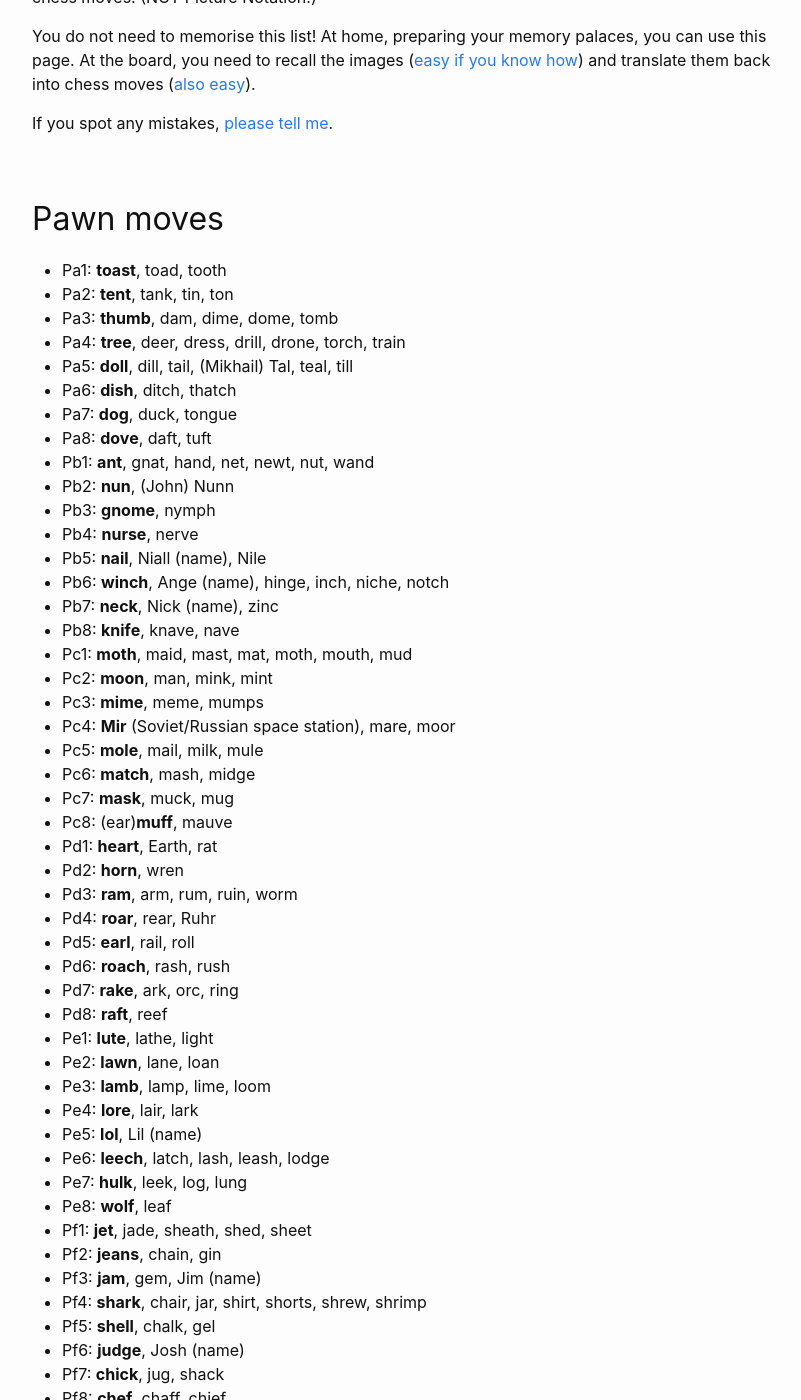
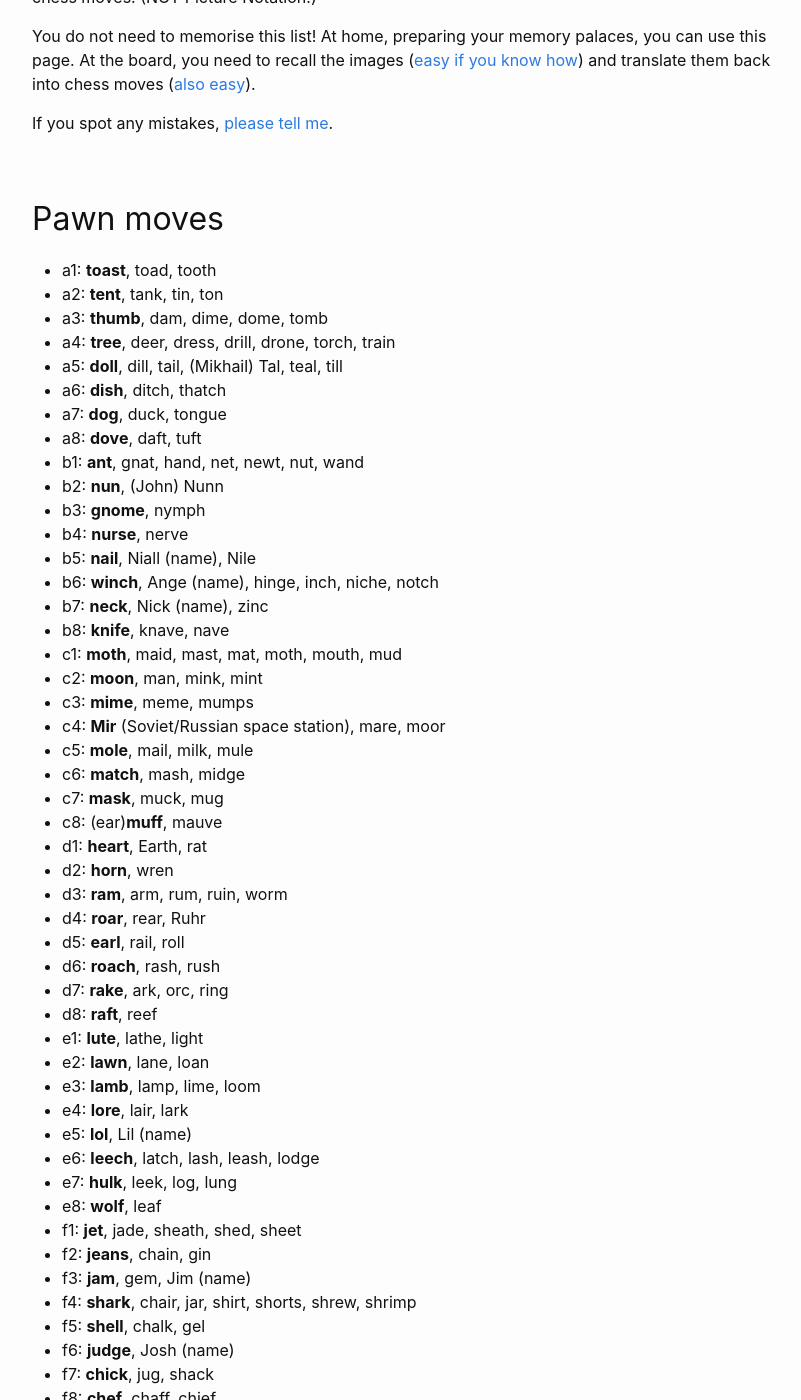
Before and after one commit to liontailedmacaque/liontailedmacaque.github.io, a Jekyll site: the page built from chessmemorypalace/picturewords.md, in a window 1280 px wide and 1400 px high, scrolled down 209 px. Shown: the whole window, without its empty margins (238-1039 px from the left). Built offline with Jekyll 4.4.1, drawn with Linux system fonts in a browser that asks for light colours; some of the changed text lies outside the part shown.

Commit message:
Update picturewords.md

```diff
--- a/chessmemorypalace/picturewords.md
+++ b/chessmemorypalace/picturewords.md
@@ -12,77 +12,77 @@ If you spot any mistakes, [please tell me](/contact).
 
 ## Pawn moves
 
-- Pa1: **toast**, toad, tooth
-- Pa2: **tent**, tank, tin, ton
-- Pa3: **thumb**, dam, dime, dome, tomb
-- Pa4: **tree**, deer, dress, drill, drone, torch, train
-- Pa5: **doll**, dill, tail, (Mikhail) Tal, teal, till
-- Pa6: **dish**, ditch, thatch
-- Pa7: **dog**, duck, tongue
-- Pa8: **dove**, daft, tuft
-&nbsp;
-- Pb1: **ant**, gnat, hand, net, newt, nut, wand
-- Pb2: **nun**, (John) Nunn
-- Pb3: **gnome**, nymph
-- Pb4: **nurse**, nerve
-- Pb5: **nail**, Niall (name), Nile
-- Pb6: **winch**, Ange (name), hinge, inch, niche, notch
-- Pb7: **neck**, Nick (name), zinc
-- Pb8: **knife**, knave, nave
-&nbsp;
-- Pc1: **moth**, maid, mast, mat, moth, mouth, mud
-- Pc2: **moon**, man, mink, mint
-- Pc3: **mime**, meme, mumps
-- Pc4: **Mir** (Soviet/Russian space station), mare, moor
-- Pc5: **mole**, mail, milk, mule
-- Pc6: **match**, mash, midge
-- Pc7: **mask**, muck, mug
-- Pc8: (ear)**muff**, mauve
-&nbsp;
-- Pd1: **heart**, Earth, rat
-- Pd2: **horn**, wren
-- Pd3: **ram**, arm, rum, ruin, worm
-- Pd4: **roar**, rear, Ruhr
-- Pd5: **earl**, rail, roll
-- Pd6: **roach**, rash, rush
-- Pd7: **rake**, ark, orc, ring
-- Pd8: **raft**, reef
-&nbsp;
-- Pe1: **lute**, lathe, light
-- Pe2: **lawn**, lane, loan
-- Pe3: **lamb**, lamp, lime, loom
-- Pe4: **lore**, lair, lark
-- Pe5: **lol**, Lil (name)
-- Pe6: **leech**, latch, lash, leash, lodge
-- Pe7: **hulk**, leek, log, lung
-- Pe8: **wolf**, leaf
-&nbsp;
-- Pf1: **jet**, jade, sheath, shed, sheet
-- Pf2: **jeans**, chain, gin
-- Pf3: **jam**, gem, Jim (name)
-- Pf4: **shark**, chair, jar, shirt, shorts, shrew, shrimp
-- Pf5: **shell**, chalk, gel
-- Pf6: **judge**, Josh (name)
-- Pf7: **chick**, jug, shack
-- Pf8: **chef**, chaff, chief
-&nbsp;
-- Pg1: **goat**, cat, coat, cot, kite
-- Pg2: **gun**, can, cone, gown
-- Pg3: **gum**, comb, game
-- Pg4: **crab**, car, crane, cream, cross, crow, crown, corn, grass, Grinch
-- Pg5: **clam**, claw, clock, coal, glass, glove, glue, gold
-- Pg6: **coach**, cage, cash, quiche
-- Pg7: **cake**, cog, gong
-- Pg8: **gift**, cave, cuff
-&nbsp;
-- Ph1: **foot**, vat, vest, vet
-- Ph2: **fan**, fawn, van, vane
-- Ph3: **foam**, Vim (software)
-- Ph4: **frog**, fern, fir, fridge
-- Ph5: **flute**, flag, flan, flea, flint, foal, foil, fowl, veil, vole
-- Ph6: **fudge**, fish
-- Ph7: **fox**, fax, fig, fog
-- Ph8: **five**, fife, Viv (name)
+- a1: **toast**, toad, tooth
+- a2: **tent**, tank, tin, ton
+- a3: **thumb**, dam, dime, dome, tomb
+- a4: **tree**, deer, dress, drill, drone, torch, train
+- a5: **doll**, dill, tail, (Mikhail) Tal, teal, till
+- a6: **dish**, ditch, thatch
+- a7: **dog**, duck, tongue
+- a8: **dove**, daft, tuft
+<br>
+- b1: **ant**, gnat, hand, net, newt, nut, wand
+- b2: **nun**, (John) Nunn
+- b3: **gnome**, nymph
+- b4: **nurse**, nerve
+- b5: **nail**, Niall (name), Nile
+- b6: **winch**, Ange (name), hinge, inch, niche, notch
+- b7: **neck**, Nick (name), zinc
+- b8: **knife**, knave, nave
+<br>
+- c1: **moth**, maid, mast, mat, moth, mouth, mud
+- c2: **moon**, man, mink, mint
+- c3: **mime**, meme, mumps
+- c4: **Mir** (Soviet/Russian space station), mare, moor
+- c5: **mole**, mail, milk, mule
+- c6: **match**, mash, midge
+- c7: **mask**, muck, mug
+- c8: (ear)**muff**, mauve
+<br>
+- d1: **heart**, Earth, rat
+- d2: **horn**, wren
+- d3: **ram**, arm, rum, ruin, worm
+- d4: **roar**, rear, Ruhr
+- d5: **earl**, rail, roll
+- d6: **roach**, rash, rush
+- d7: **rake**, ark, orc, ring
+- d8: **raft**, reef
+<br>
+- e1: **lute**, lathe, light
+- e2: **lawn**, lane, loan
+- e3: **lamb**, lamp, lime, loom
+- e4: **lore**, lair, lark
+- e5: **lol**, Lil (name)
+- e6: **leech**, latch, lash, leash, lodge
+- e7: **hulk**, leek, log, lung
+- e8: **wolf**, leaf
+<br>
+- f1: **jet**, jade, sheath, shed, sheet
+- f2: **jeans**, chain, gin
+- f3: **jam**, gem, Jim (name)
+- f4: **shark**, chair, jar, shirt, shorts, shrew, shrimp
+- f5: **shell**, chalk, gel
+- f6: **judge**, Josh (name)
+- f7: **chick**, jug, shack
+- f8: **chef**, chaff, chief
+<br>
+- g1: **goat**, cat, coat, cot, kite
+- g2: **gun**, can, cone, gown
+- g3: **gum**, comb, game
+- g4: **crab**, car, crane, cream, cross, crow, crown, corn, grass, Grinch
+- g5: **clam**, claw, clock, coal, glass, glove, glue, gold
+- g6: **coach**, cage, cash, quiche
+- g7: **cake**, cog, gong
+- g8: **gift**, cave, cuff
+<br>
+- h1: **foot**, vat, vest, vet
+- h2: **fan**, fawn, van, vane
+- h3: **foam**, Vim (software)
+- h4: **frog**, fern, fir, fridge
+- h5: **flute**, flag, flan, flea, flint, foal, foil, fowl, veil, vole
+- h6: **fudge**, fish
+- h7: **fox**, fax, fig, fog
+- h8: **five**, fife, Viv (name)
 
 
 ## Knight moves
@@ -95,7 +95,7 @@ If you spot any mistakes, [please tell me](/contact).
 - Na6: **teacher**, dodgeball,
 - Na7: **digger**, doctor, dugong, taco, taxi, tiger, tugboat
 - Na8: **diver**, toffee, tofu
-&nbsp;
+<br>
 - Nb1: **noodle**, needle, nettle
 - Nb2: **ninja**, nanny, onion
 - Nb3: **nomad**, Nemo (name), Nimrod (name), number
@@ -104,7 +104,7 @@ If you spot any mistakes, [please tell me](/contact).
 - Nb6: **angel**, engine, nacho
 - Nb7: **necklace**, hanbok, insect
 - Nb8: **anvil**, envoy, infant, navy, novice
-&nbsp;
+<br>
 - Nc1: **moped**, mittens, mother, moustache
 - Nc2: **monkey**, manger, miner, money, monster
 - Nc3: **mammoth**, memo, mummy
@@ -113,7 +113,7 @@ If you spot any mistakes, [please tell me](/contact).
 - Nc6: **machine**, mushroom
 - Nc7: **magpie**, hammock, magnet
 - Nc8: **muffin**, movie
-&nbsp;
+<br>
 - Nd1: **robot**, rabbit, rooster, warthog, wizard
 - Nd2: **heron**, orange, rainbow, ribbon, robin
 - Nd3: **Roman**, armour, army
@@ -122,7 +122,7 @@ If you spot any mistakes, [please tell me](/contact).
 - Nd6: **airship**, archer, Richard (name), warship
 - Nd7: **rocket**, iceberg, orca, organ, raccoon, racket
 - Nd8: **raven**, earphones, rifle
-&nbsp;
+<br>
 - Ne1: **lobster**, ladder, laptop, lettuce, lipstick, wallet
 - Ne2: **lantern**, lion, linnet
 - Ne3: **lemur**, helmet, lamppost, lamprey, lemon, llama
@@ -131,7 +131,7 @@ If you spot any mistakes, [please tell me](/contact).
 - Ne6: **lychee**, ledger, legend, lodger, lotion
 - Ne7: **locust**, algae, lagoon, liger, liqueur, locket, logo, luggage
 - Ne8: **lava**, lifeboat, lifeguard, liver, olive
-&nbsp;
+<br>
 - Nf1: **cheetah**, hatchet
 - Nf2: **genie**, chainsaw, ginger
 - Nf3: **gymnast**, champagne, chimney, shampoo
@@ -140,7 +140,7 @@ If you spot any mistakes, [please tell me](/contact).
 - Nf6: **shisha**, japchae, sheepshank (knot), shoji
 - Nf7: **hedgehog**, chicken, jackpot, jigsaw, jockey, juggler, sheepdog, shekel
 - Nf8: **shovel**, chaffinch, Java
-&nbsp;
+<br>
 - Ng1: **kitten**, guitar, kestrel, wicket
 - Ng2: **canoe**, candle, candy, conker, cannon, gibbon, kidney, wagon
 - Ng3: **camel**, comet, kimchi
@@ -149,7 +149,7 @@ If you spot any mistakes, [please tell me](/contact).
 - Ng6: **ketchup**, cabbage, cashew
 - Ng7: **cockroach**, cookie, cuckoo, cupcake, goggles, kayak
 - Ng8: **coffee**, gopher, guava, kefir
-&nbsp;
+<br>
 - Nh1: **feather**, father, football, voter
 - Nh2: **phoenix**, fountain, Venus, vinyl
 - Nh3: **vampire**, vomit
@@ -170,7 +170,7 @@ If you spot any mistakes, [please tell me](/contact).
 - Ba6: **dishwasher**, optician
 - Ba7: **woodpecker**, toboggan
 - Ba8: **daffodil**, DVD, Tuvalu
-&nbsp;
+<br>
 - Bb1: **anteater**, antelope, centipede, nightingale
 - Bb2: **nanobot**, Nineveh
 - Bb3: **winemaker**, animal, enamel, enemy, numeral, pneumatic
@@ -179,7 +179,7 @@ If you spot any mistakes, [please tell me](/contact).
 - Bb6: **anchovy**, Angela (name), engineer
 - Bb7: **unicorn**, Nicholas (name)
 - Bb8: **inventor**, envelope, infantry, invader, invention, investor
-&nbsp;
+<br>
 - Bc1: **mastodon**, amethyst, matador, meteor, motorist
 - Bc2: **manatee**, ammonite, mayonnaise, mineral, mineret, Minotaur, omnibus
 - Bc3: **museum**, Mombasa, mummichog
@@ -188,7 +188,7 @@ If you spot any mistakes, [please tell me](/contact).
 - Bc6: **machete**, magician
 - Bc7: **hummingbird**, mackerel, magazine, mechanic, microphone, mosaic, mosquito
 - Bc8: **amphora**, maverick
-&nbsp;
+<br>
 - Bd1: **hairdryer**, radio, risotto
 - Bd2: **raisin**, roundabout, Uranus
 - Bd3: **ramekin**, armada, armoury, aroma, romantic, ruminant
@@ -197,7 +197,7 @@ If you spot any mistakes, [please tell me](/contact).
 - Bd6: **archerfish**, Rajasthan, Regina, regiment
 - Bd7: **harpsichord**, architect, orchestra, recorder
 - Bd8: **referee**, Raphael (name), revolver, rifleman
-&nbsp;
+<br>
 - Be1: **albatross**, Hollywood, ocelot, wildebeest
 - Be2: **alien**, lioness
 - Be3: **limousine**, halloumi, lemonade
@@ -206,7 +206,7 @@ If you spot any mistakes, [please tell me](/contact).
 - Be6: **illusion**, Elijah (name), Elisha (name), eyelashes, logician
 - Be7: **alpaca**, alcohol, liquorice
 - Be8: **elephant**, lavender, wolverine, xylophone
-&nbsp;
+<br>
 - Bf1: **shuttlecock**, Jupiter, chapati
 - Bf2: **chinchilla**, chancellor, chandelier, janitor, Shinkansen
 - Bf3: **chimpanzee**, chamber pot, champion
@@ -215,7 +215,7 @@ If you spot any mistakes, [please tell me](/contact).
 - Bf6: **jujube**, chapshoro, jajangmyeon, Joshua (name), jujitsu
 - Bf7: **jaguar**, cicada, shopkeeper
 - Bf8: **shoveler**, Chevrolet, shaving foam
-&nbsp;
+<br>
 - Bg1: **catapult**, cuttlefish, octopus
 - Bg2: **candyfloss**, canopy, canister, conifer
 - Bg3: **kimono**, Camelot, computer, Komodo (dragon)
@@ -224,7 +224,7 @@ If you spot any mistakes, [please tell me](/contact).
 - Bg6: **kedgeree**, acacia
 - Bg7: **coconut**, cockatrice, cockerel, cucumber, kingfisher, wobbegong
 - Bg8: **governor**, Coventry
-&nbsp;
+<br>
 - Bh1: **footballer**, avocet, physicist, veteran, video, vitamin
 - Bh2: **vinegar**, fentanyl
 - Bh3: **feminist**, family, Fumika (name)
@@ -245,7 +245,7 @@ If you spot any mistakes, [please tell me](/contact).
 - Ra6: **didgeridoo**
 - Ra7: **tapioca**, taxidermist
 - Ra8: **advertisement**, audiophile, developer
-&nbsp;
+<br>
 - Rb1: **annuity**, Antarctica, Ontario
 - Rb2: **nanoneedle**, nanoplastic
 - Rb3: **anemone**, Namibia, (Ian) Nepomniachtchi
@@ -254,7 +254,7 @@ If you spot any mistakes, [please tell me](/contact).
 - Rb6: **Angelina** (name), Angelica (name), Nigeria
 - Rb7: **anaconda**, (Hikaru) Nakamura
 - Rb8: **invitation**, environment, infantryman
-&nbsp;
+<br>
 - Rc1: **meteorite**, Madagascar, mathematics, Mitsubishi (brand)
 - Rc2: **mahonia**, Minnesota, monopoly, Montenegro
 - Rc3: (Shakhriyar) **Mamedyarov**, Mamma mia
@@ -263,7 +263,7 @@ If you spot any mistakes, [please tell me](/contact).
 - Rc6: **majordomo**, machinery, majicola, missionary
 - Rc7: **magnolia**, macaroni, Makemake, magnesium, mascarpone
 - Rc8: **amphetamine**, amphibian
-&nbsp;
+<br>
 - Rd1: **rhododendron**, artillery, radiator, ratatouille
 - Rd2: **rhinoceros**, Esperanto, Robin Hood, uranium
 - Rd3: **armadillo**, Armenia, harmonica, Romania
@@ -272,7 +272,7 @@ If you spot any mistakes, [please tell me](/contact).
 - Rd6: **Argentina**, Azerbaijan
 - Rd7: **orangutan**, architecture, asparagus, hieroglyphics, oregano, origami
 - Rd8: **ravioli**, Orvieto (wine)
-&nbsp;
+<br>
 - Re1: **lederhosen**, altimeter, elderberry, El Dorado
 - Re2: **jalapeño**, Albania
 - Re3: **Lamborghini** (brand), limoncello, Olympian
@@ -281,7 +281,7 @@ If you spot any mistakes, [please tell me](/contact).
 - Re6: **Algeria**, zoology
 - Re7: **helicopter**, alligator, electrician
 - Re8: **leviathan**, Lavinia (name)
-&nbsp;
+<br>
 - Rf1: **Chateaubriand** (steak), (Dmitri) Shostakovich
 - Rf2: **generator**, gingerbread man
 - Rf3: **gymnasium**, chimichurri
@@ -290,7 +290,7 @@ If you spot any mistakes, [please tell me](/contact).
 - Rf6: **shabu-shabu**, Chachapoya, shachihoko
 - Rf7: **washing machine**, Chicken Little, geographer, shakuhachi
 - Rf8: **shaving powder**, chauvinism, shaving mirror
-&nbsp;
+<br>
 - Rg1: **caterpillar**
 - Rg2: **iguanodon**, economist
 - Rg3: **chameleon**, aquamarine, camellia, hippocampus, oximeter
@@ -299,7 +299,7 @@ If you spot any mistakes, [please tell me](/contact).
 - Rg6: **cappuccino**
 - Rg7: **kookaburra**, cucamelon, guacamole
 - Rg8: **cafetière**
-&nbsp;
+<br>
 - Rh1: **phytoplankton**, afterburner, photographer
 - Rh2: **ventriloquist**, Vanuatu, ventilator
 - Rh3: **fumigator**, famotidine, feminism, vomitoxin
@@ -320,7 +320,7 @@ If you spot any mistakes, [please tell me](/contact).
 - Qa6: **stopwatch**, stitch
 - Qa7: **stegosaurus**, stake, stag, stick, sparrowhawk, Sudoku,
 - Qa8: **stove**, sativa, staff, stevia
-&nbsp;
+<br>
 - Qb1: **Santa**, centaur, Cinderella, sand, sandwich, sanitiser, scientist, snowdrop, sundae
 - Qb2: **sin bin**, sunniness, synonym
 - Qb3: **snowman**, cinnamon, sunbeam, snowmobile
@@ -329,7 +329,7 @@ If you spot any mistakes, [please tell me](/contact).
 - Qb6: **sponge**, snowshoe, spinach
 - Qb7: **sunglassess**, snake, snack, snooker
 - Qb8: **sunflower**, snowflake
-&nbsp;
+<br>
 - Qc1: **scimitar**, swimsuit
 - Qc2: **salmon**, Samantha (name), seaman, seminary, Simon (name), Simone (name)
 - Qc3: **simoom**, semimetal
@@ -338,7 +338,7 @@ If you spot any mistakes, [please tell me](/contact).
 - Qc6: **smashed avocado**, samaj, smidgeon
 - Qc7: **smokestack**, smoke
 - Qc8: **samovar**, symphony
-&nbsp;
+<br>
 - Qd1: **sardine**, certificate, seratonin, Sorting Hat, sourdough
 - Qd2: **serpent**, siren, serendipidy, soprano
 - Qd3: **Cyberman**, ceramic, sermon
@@ -347,7 +347,7 @@ If you spot any mistakes, [please tell me](/contact).
 - Qd6: **surgeon**, sergeant
 - Qd7: **sparkler**, sorghum
 - Qd8: **servant**, surf, supervisor
-&nbsp;
+<br>
 - Qe1: **sloth**, salt, solicitor
 - Qe2: **saloon**, Celine (name), salon, Selena (name)
 - Qe3: **salamander**, salami, slime
@@ -356,16 +356,16 @@ If you spot any mistakes, [please tell me](/contact).
 - Qe6: **sledgehammer**, sledge, slush, slushie
 - Qe7: **slug**, sling
 - Qe8: **sulphur**, saliva, silver
-&nbsp;
+<br>
 - Qf1: **sachet** (pronounced unusually with a hard *t*), Sajid (name)
 - Qf2: **Sichuan**, session
 - Qf3: **sashimi**, sachem
-- Qf4: **Sojourner (Mars rover)**, seashore
+- Qf4: **Sojourner** (Mars rover), seashore
 - Qf5: **seashell**, satchel
 - Qf6: **sushi chef**
 - Qf7: **sashiko**, saw-jig (*jigsaw* remixed), sushka
 - Qf8: **sous-chef**, sea chief
-&nbsp;
+<br>
 - Qg1: **squid**, scooter, skittle, spaghetti
 - Qg2: **scone**, signalman, skin
 - Qg3: **sycamore**, Sigmund (name)
@@ -374,7 +374,7 @@ If you spot any mistakes, [please tell me](/contact).
 - Qg6: **Scotch**, sketch, Saskatchewan
 - Qg7: **skyscraper**, Skegness
 - Qg8: **saxophone**, skiff, scaffolding
-&nbsp;
+<br>
 - Qh1: **softball**
 - Qh2: **sphinx**, sousaphone
 - Qh3: **sophomore**, safe mode
@@ -395,7 +395,7 @@ If you spot any mistakes, [please tell me](/contact).
 - Ka6: **pottage**, potash
 - Ka7: **petticoat**, pudding
 - Ka8: (Mikhail) **Botvinnik**, Batavia, beautification
-&nbsp;
+<br>
 - Kb1: **panda**, bandana, pants, pint
 - Kb2: **banana**, banyan, panini, peninsula
 - Kb3: **binman**, bone marrow, Panama (hat or country), penman
@@ -404,7 +404,7 @@ If you spot any mistakes, [please tell me](/contact).
 - Kb6: **banjo**, bench, poncho
 - Kb7: **Pinocchio**, beanbag, binoculars, pancreas, penguin
 - Kb8: **bonfire**, benefactor
-&nbsp;
+<br>
 - Kc1: **behemoth**, biometrics, bumetanide
 - Kc2: **Bohemian**, Pomona
 - Kc3: **biomembrane**, biomimicry
@@ -413,7 +413,7 @@ If you spot any mistakes, [please tell me](/contact).
 - Kc6: **bombshell**, Beamish (brand), pomchi
 - Kc7: **pumpkin**, pomegranate
 - Kc8: **B-movie**, bumf, pomfret
-&nbsp;
+<br>
 - Kd1: **pirate**, barrister, broth, paparazzi, parrot, president, protester
 - Kd2: **brain**, barnacle, parsnip, pepperoni, piranha, prawn
 - Kd3: **pyramid**, broom, pram, bromine, primrose, barometer
@@ -422,7 +422,7 @@ If you spot any mistakes, [please tell me](/contact).
 - Kd6: **brush**, birch, broach, bridge, porch, porridge, projector
 - Kd7: **porcupine**, Brachiosaurus, brick, broccoli, parakeet, paraglider
 - Kd8: **perfume**, prefect, privateer, profiterole, prophet
-&nbsp;
+<br>
 - Ke1: **bulldozer**, belt, pilot, politician, polyester
 - Ke2: **balloon**, blanket, Bologna, Bolonoodle, bullion, plane, polonium
 - Ke3: **blimp**, palomino (horse), plum, policeman, policewoman
@@ -431,7 +431,7 @@ If you spot any mistakes, [please tell me](/contact).
 - Ke6: **polish**, bleach, plush velvet
 - Ke7: **pelican**, balaclava, blackberry, bulgogi, pelican
 - Ke8: **bailiff**, Bolivia
-&nbsp;
+<br>
 - Kf1: **budget**
 - Kf2: **pigeon**, potion
 - Kf3: **pyjamas**
@@ -440,7 +440,7 @@ If you spot any mistakes, [please tell me](/contact).
 - Kf6: **pushchair**, bushchat, bushjacket
 - Kf7: **pushcart**, beachcart, beachcomber, bushcraft
 - Kf8: **bush fowl**, bushfire, push-fit
-&nbsp;
+<br>
 - Kg1: **baguette**, bacteria, basketball, bucket, pagoda, psychiatrist
 - Kg2: **Pocahontas** (name), bacon, begonia, bikini, buccaneer
 - Kg3: **Pac-Man** (brand), Big Mac (brand)
@@ -449,7 +449,7 @@ If you spot any mistakes, [please tell me](/contact).
 - Kg6: **package**, baggage
 - Kg7: **peacock**, pickaxe
 - Kg8: **Bigfoot**
-&nbsp;
+<br>
 - Kh1: **bovid**, bavette, Pavetta, pivot
 - Kh2: **puffin**, phone
 - Kh3: **bivium**, Beefmaster (cattle breed)
```
